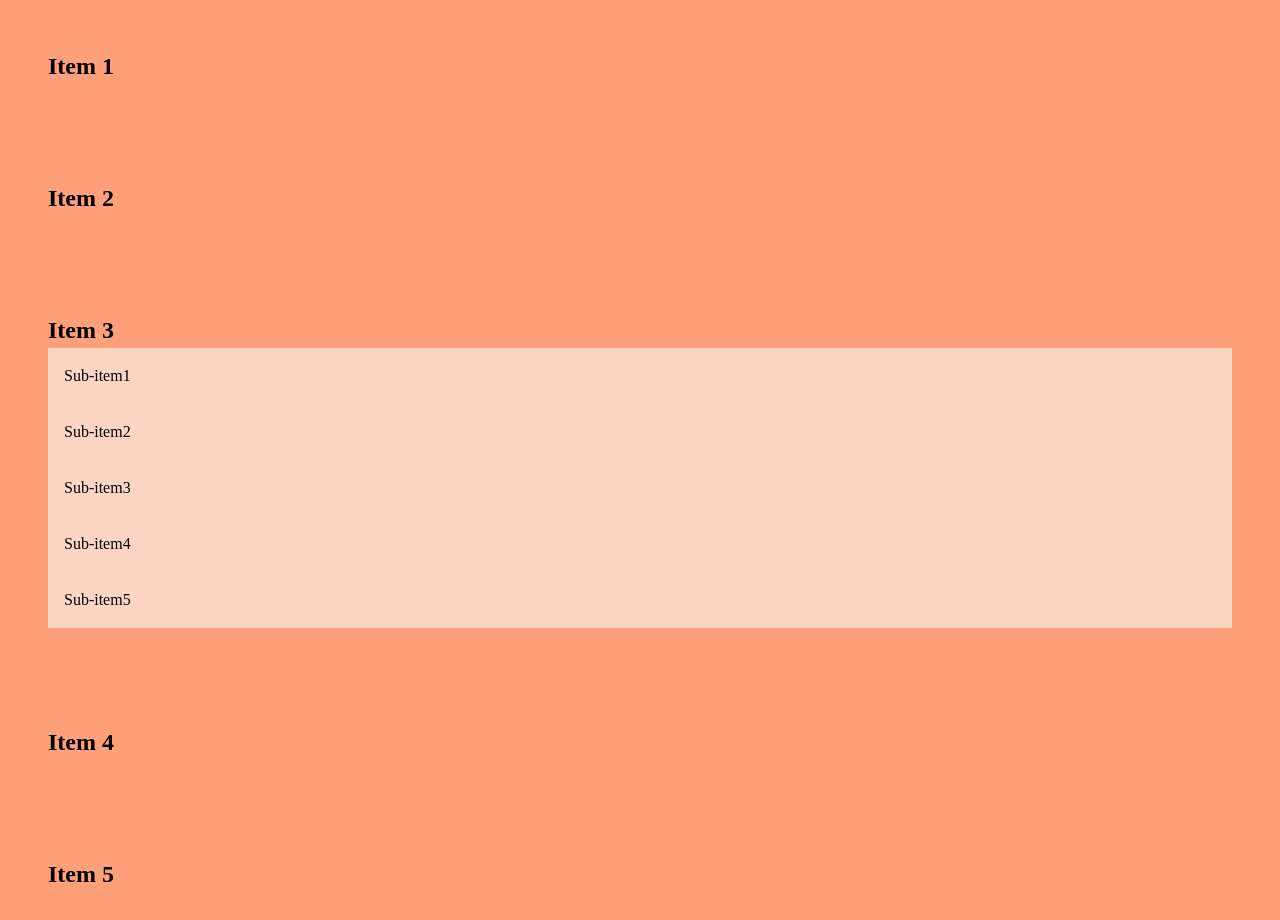
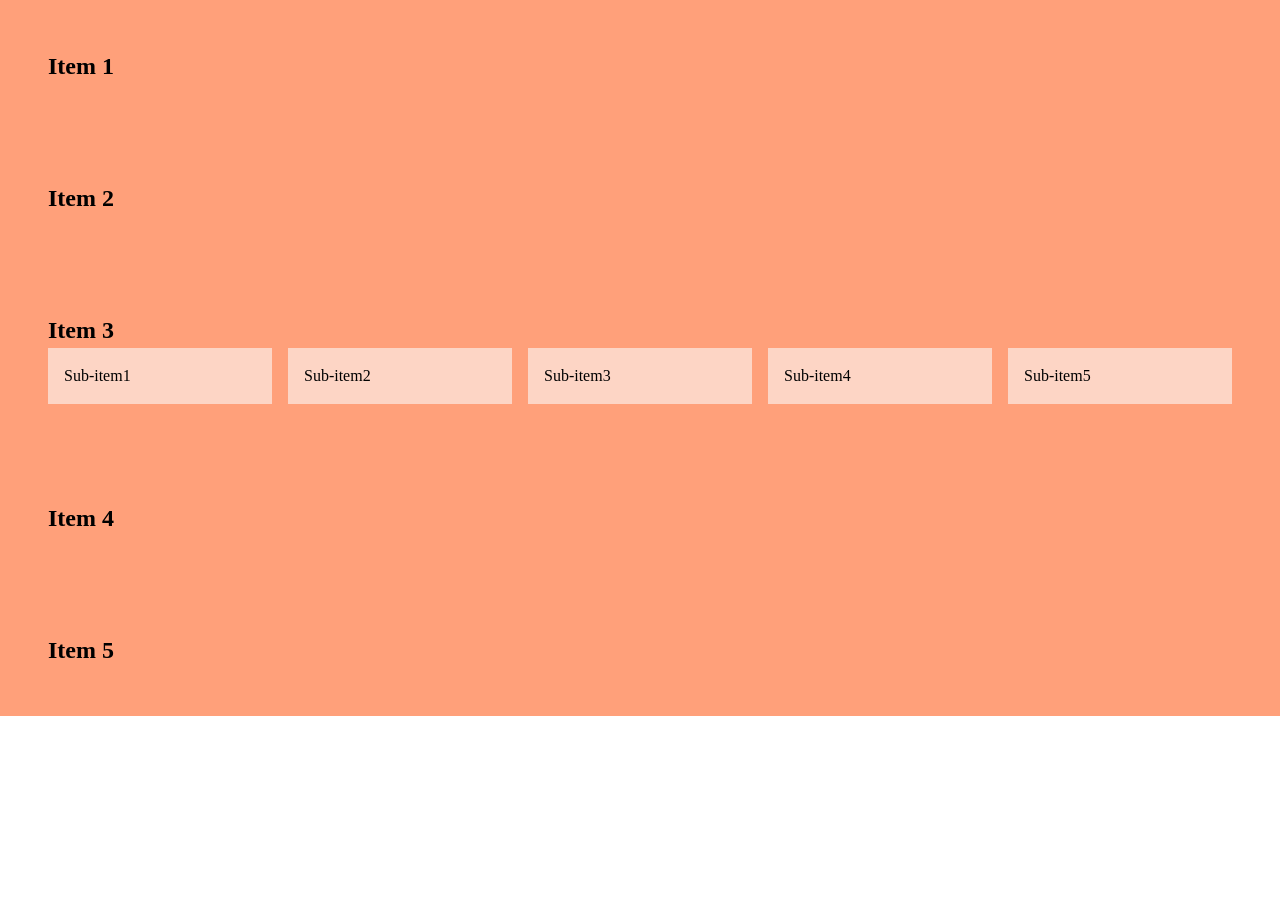
Before and after one commit to maarcusmarttt/exercici-06, a plain HTML site: page index.html in a window 1280 px wide. After the commit the page ends 800 px from the top, so only its background shows below. Drawn offline with Linux system fonts and the light colour scheme.

Commit message:
feat: subgrid con minmax y gap 1rem (fase 1)

```diff
--- a/css/main.css
+++ b/css/main.css
@@ -14,6 +14,11 @@ h1 {
   padding: 1rem;
 }
 /* ===== FASE 1: subgrid ===== */
+.grid-container-2 {
+  display: grid;
+  grid-template-columns: repeat(auto-fit, minmax(120px, 1fr));
+  gap: 1rem;
+}
 
 
 /* ===== FASE 2: grid principal ===== */
```
